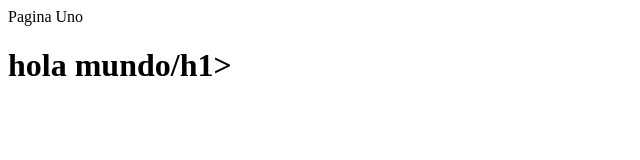
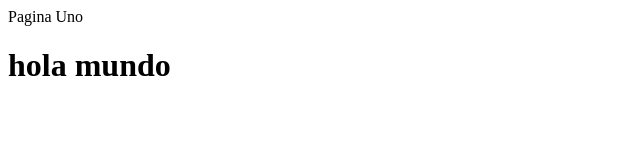
Before and after one commit to sconcha21/grupo10_005, a plain HTML site: page index.html in a window 1280 px wide. Shown: the full height of the page, 0-640 px from the left. Drawn offline with Linux system fonts and the light colour scheme.

Commit message:
Update index.html

```diff
--- a/index.html
+++ b/index.html
@@ -3,6 +3,6 @@
         <tittle>Pagina Uno</tittle>
   </head>
   <body>
-    <h1>hola mundo/h1>
+    <h1>hola mundo</h1>
   </body>
   </html>
```
